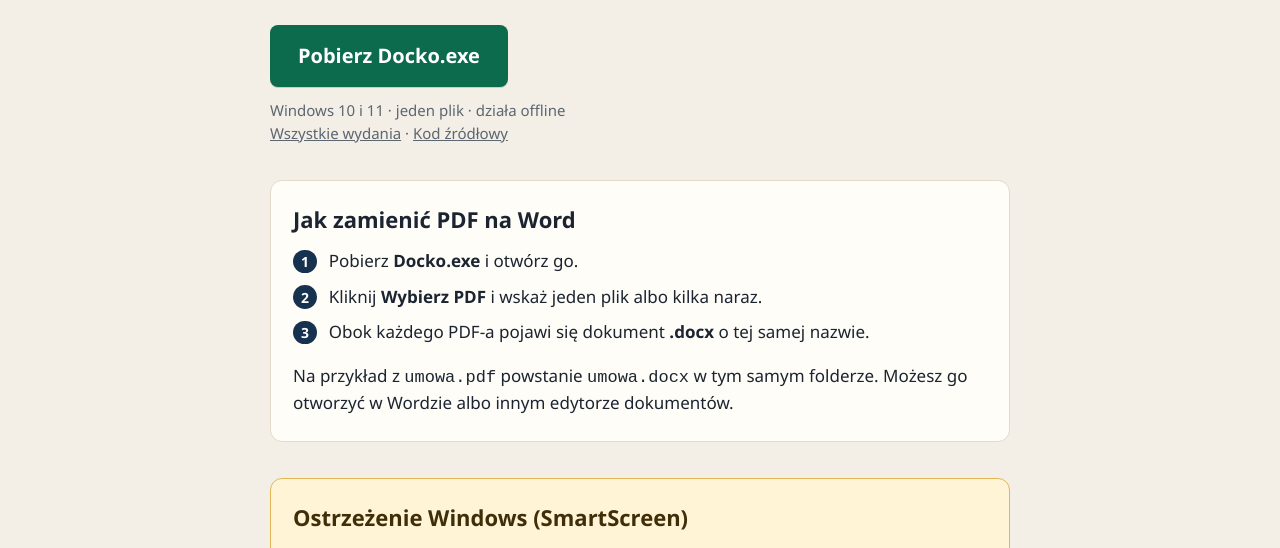
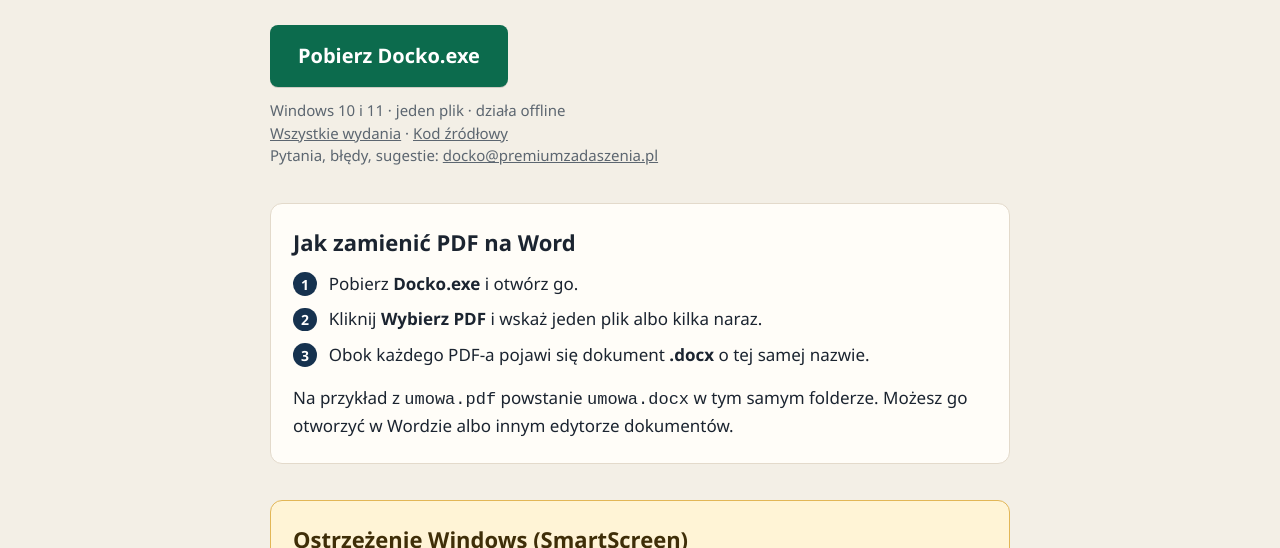
Before and after one commit to PremiumZadaszenia/docko, a plain HTML site: page index.html in a window 1280 px wide. Shown: the part 218-766 px from the top of the page. Drawn offline with Linux system fonts and the light colour scheme.

Commit message:
Dodaj kontakt docko@premiumzadaszenia.pl na stronie
Adres jest klikalnym mailto przy pobieraniu i w stopce.

Co-authored-by: PremiumZadaszenia <PremiumZadaszenia@users.noreply.github.com>

```diff
--- a/index.html
+++ b/index.html
@@ -211,7 +211,8 @@
     <p class="meta">Windows 10 i 11 · jeden plik · działa offline<br>
       <a href="https://github.com/PremiumZadaszenia/docko/releases">Wszystkie wydania</a>
       ·
-      <a href="https://github.com/PremiumZadaszenia/docko">Kod źródłowy</a>
+      <a href="https://github.com/PremiumZadaszenia/docko">Kod źródłowy</a><br>
+      Pytania, błędy, sugestie: <a href="mailto:docko@premiumzadaszenia.pl">docko@premiumzadaszenia.pl</a>
     </p>
 
     <section>
@@ -253,7 +254,7 @@
   </main>
 
   <footer>
-    <p>Docko jest darmowy. <a href="https://github.com/PremiumZadaszenia/docko">Projekt na GitHubie</a> · <a href="https://github.com/PremiumZadaszenia/docko/releases/latest/download/Docko.exe">pobierz Docko.exe</a></p>
+    <p>Docko jest darmowy. <a href="https://github.com/PremiumZadaszenia/docko">Projekt na GitHubie</a> · <a href="https://github.com/PremiumZadaszenia/docko/releases/latest/download/Docko.exe">pobierz Docko.exe</a> · <a href="mailto:docko@premiumzadaszenia.pl">docko@premiumzadaszenia.pl</a></p>
   </footer>
 </body>
 </html>
```
